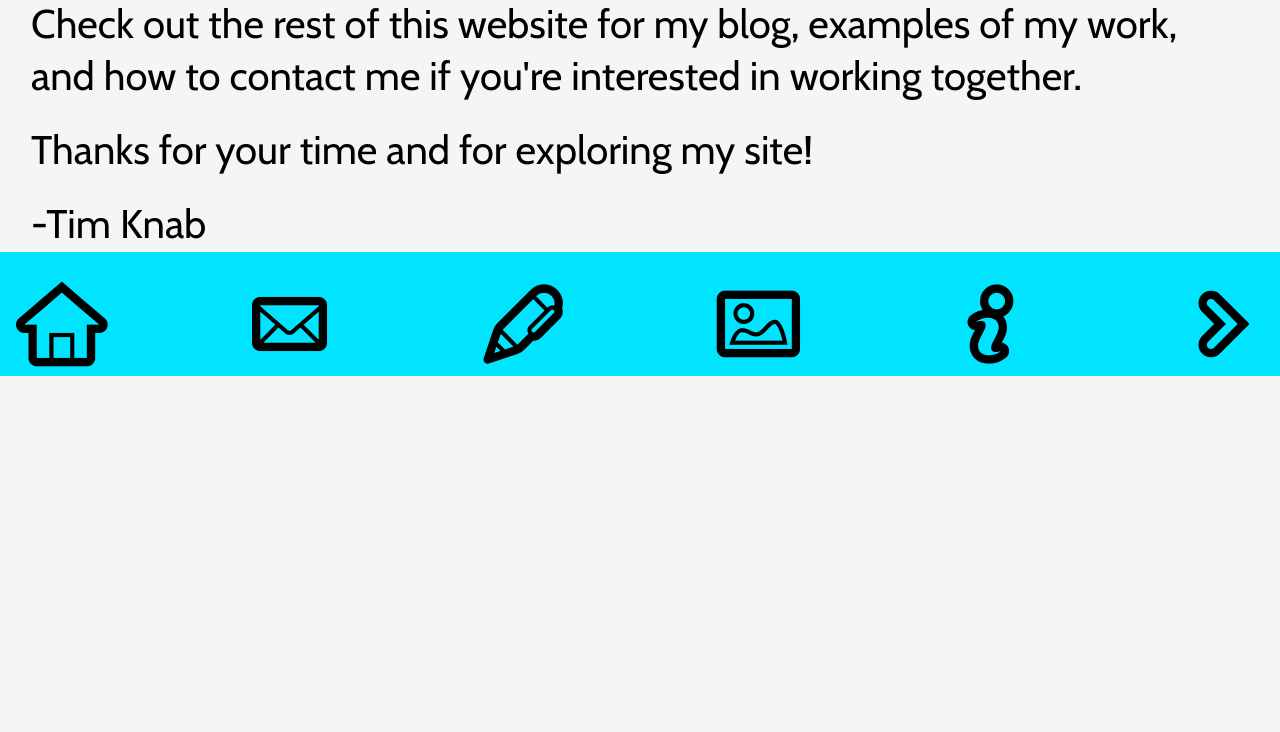
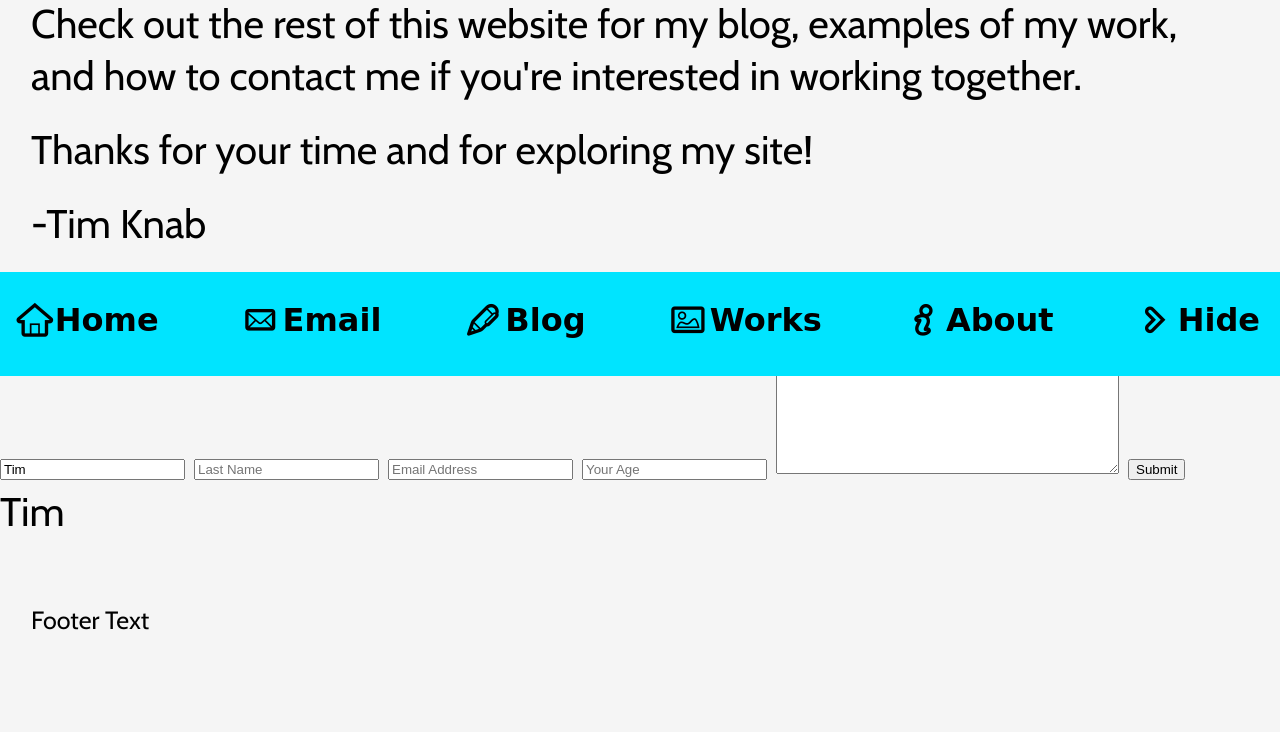
Before and after one commit to twknab/timknab_portfolio, a CodeIgniter app: page /database/ in a window 1280 px wide. Shown: the part 424-1156 px from the top of the page. Before the commit the page ends 800 px from the top, so only its background shows below. Run offline with CodeIgniter, Linux system fonts and the light colour scheme; some web fonts are replaced.

Commit message:
made some menu changes but also added a demo of form_helper

```diff
--- a/application/controllers/Main.php
+++ b/application/controllers/Main.php
@@ -6,7 +6,18 @@ class Main extends CI_Controller
   public function index()
   {
     $data = [];
-    $this->load->helper('url');
+    // $this->load->helper('url');
+    // Load Index Page:
+    $this->load->view("index", $data);
+  }
+  public function form()
+  {
+    $data = [];
+    // $this->load->helper('url');
+    $form = $this->input->post();
+
+    var_dump($form);
+
     // Load Index Page:
     $this->load->view("index", $data);
   }
--- a/application/views/includes/sticky_menu.php
+++ b/application/views/includes/sticky_menu.php
@@ -3,11 +3,11 @@ defined('BASEPATH') OR exit('No direct script access allowed');
 ?>
 <div class="navbar">
   <ul>
-    <li><a href="#home"><i class="icon-home-outline"></i></a></li>
-    <li><a href="#contact"><i class="icon-mail"></i></a></li>
-    <li><a href="#blog"><i class="icon-pen"></i></a></li>
-    <li><a href="#portfolio"><i class="icon-picture-outline"></i></a></li>
-    <li><a href="#about"><i class="icon-info-outline"></i></a></li>
-    <li><a href="#hide"><i class="icon-right-open-outline"></i></a></li>
+    <li><a href="#home"><i class="icon-home-outline">Home</i></a></li>
+    <li><a href="#contact"><i class="icon-mail"></i>Email</a></li>
+    <li><a href="#blog"><i class="icon-pen"></i>Blog</a></li>
+    <li><a href="#portfolio"><i class="icon-picture-outline"></i>Works</a></li>
+    <li><a href="#about"><i class="icon-info-outline"></i>About</a></li>
+    <li><a href="#hide"><i class="icon-right-open-outline"></i>Hide</a></li>
   </ul>
 </div>
--- a/application/views/index.php
+++ b/application/views/index.php
@@ -19,6 +19,24 @@ $this->load->view('includes/header', $data);
   <p>-Tim Knab</p>
 </div>
 
+
+<!-- Form -->
+<?php
+$hidden = array('user_id' => 1);
+$my_thing = "Tim";
+echo form_fieldset('Your Name');
+echo form_open('/form', 'method="GET"', $hidden);
+echo form_input(array('name' => 'first_name', 'id' => 'first_name', 'type' => 'text', 'placeholder' => 'First Name', 'value' => set_value('first_name', $my_thing)));
+echo form_input(array('name' => 'last_name', 'id' => 'last_name', 'type' => 'text', 'placeholder' => 'Last Name'));
+echo form_input(array('name' => 'email', 'id' => 'email', 'type' => 'email', 'placeholder' => 'Email Address'));
+echo form_input(array('name' => 'age', 'id' => 'age', 'type' => 'number', 'placeholder' => 'Your Age'));
+echo form_textarea(array('name' => 'description', 'id' => 'description', 'placeholder' => 'Enter your description.'));
+echo form_submit('submit_form', 'Submit');
+echo form_close();
+echo form_fieldset_close();
+echo set_value('first_name', $my_thing);
+?>
+
 <?php
 // Load footer:
 $this->load->view('includes/footer');
--- a/assets/css/style.css
+++ b/assets/css/style.css
@@ -65,7 +65,7 @@ p {
 	position: fixed;
 	bottom: 0;
 	width: 100%;
-	padding: 10px 0;
+	/* padding: 10px 0; */
 	background-color: #00E4FF;
 	font-weight: bolder;
 	font-family: 'Bungee Inline', cursive;
@@ -73,10 +73,12 @@ p {
 
 .navbar>ul {
   text-align: justify;
+  margin-right: 20px;
+  margin-left: 10px;
 }
 
 .navbar>ul>li {
-  font-size: 2em;
+  font-size: .8em;
   height: 15px;
   display: inline-block;
   vertical-align: middle;
@@ -111,7 +113,7 @@ p {
 
 @media only screen and (max-width: 485px) {
 	body {
-		font-size: 1.5em;
+		font-size: 1em;
   }
   .navbar>ul>li {
     font-size: 1em;
```
Also changed, not shown: 2 other files.
